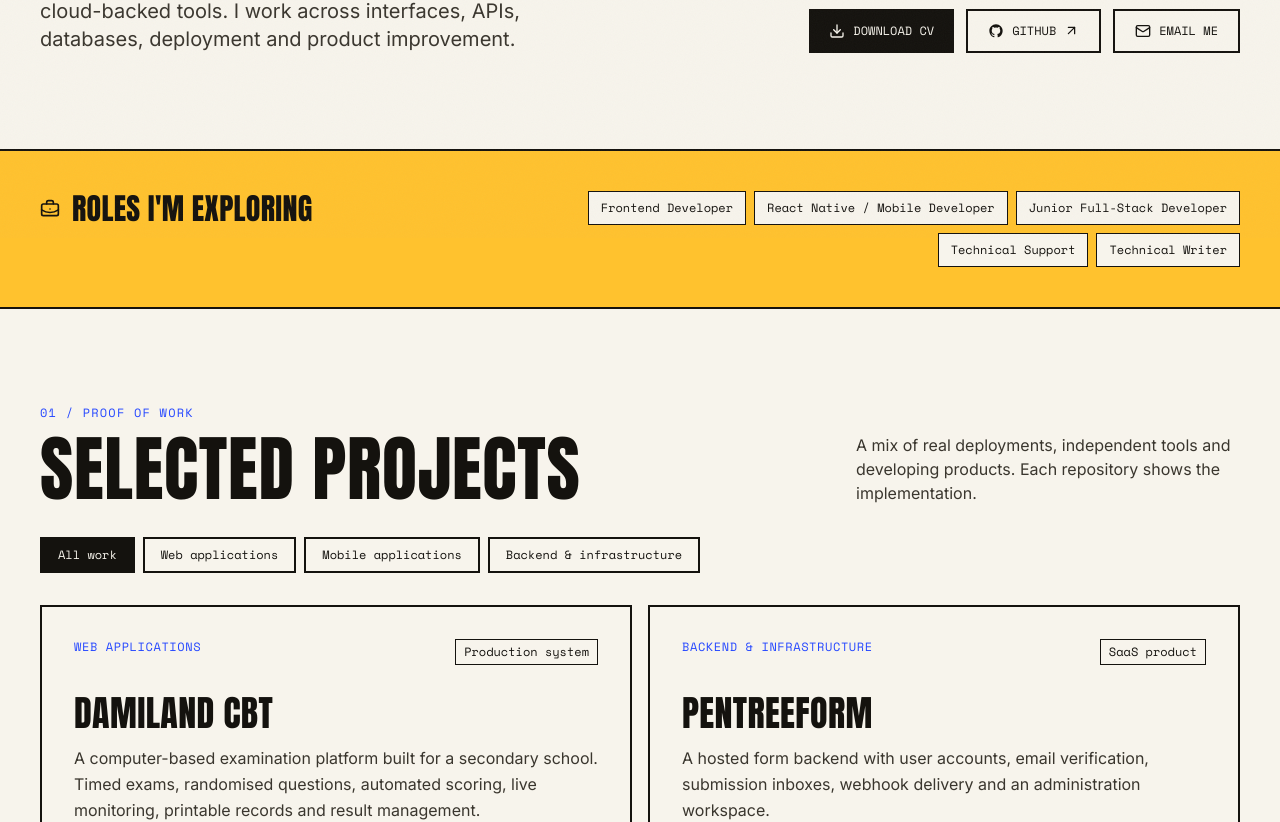
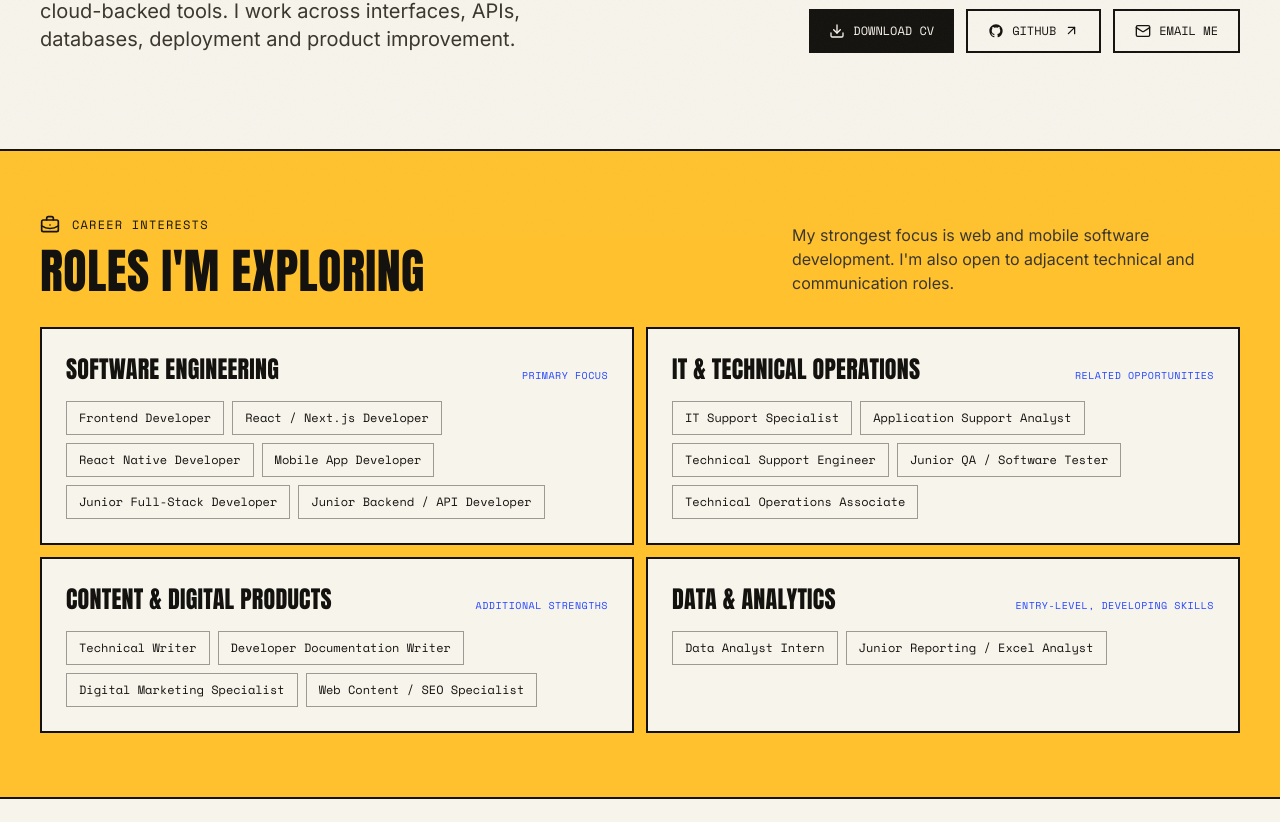
Before and after one commit to Bakareferanmi/beepeelabs-react, a React (Vite) app: page /for-recruiters in a window 1280 px wide. Shown: the part 562-1384 px from the top of the page. Built offline with nearby package versions, Linux system fonts and the light colour scheme; no server answers; the database is empty.

Commit message:
feat: expand and group recruiter-facing target roles

```diff
--- a/src/pages/Recruiters.jsx
+++ b/src/pages/Recruiters.jsx
@@ -21,7 +21,12 @@ const skills = [
   ['Backend & cloud', 'Hono, REST APIs, Express.js, Node.js, PostgreSQL, Hono, REST APIs, Cloudflare Workers, D1, authentication, webhooks, Vercel'],
   ['Tools & other', 'Git, GitHub, Excel, technical writing, troubleshooting, Python fundamentals'],
 ]
-const roles = ['Frontend Developer', 'React Native / Mobile Developer', 'Junior Full-Stack Developer', 'Technical Support', 'Technical Writer']
+const roleGroups = [
+  { title: 'Software engineering', note: 'Primary focus', roles: ['Frontend Developer', 'React / Next.js Developer', 'React Native Developer', 'Mobile App Developer', 'Junior Full-Stack Developer', 'Junior Backend / API Developer'] },
+  { title: 'IT & technical operations', note: 'Related opportunities', roles: ['IT Support Specialist', 'Application Support Analyst', 'Technical Support Engineer', 'Junior QA / Software Tester', 'Technical Operations Associate'] },
+  { title: 'Content & digital products', note: 'Additional strengths', roles: ['Technical Writer', 'Developer Documentation Writer', 'Digital Marketing Specialist', 'Web Content / SEO Specialist'] },
+  { title: 'Data & analytics', note: 'Entry-level, developing skills', roles: ['Data Analyst Intern', 'Junior Reporting / Excel Analyst'] },
+]
 const email = 'bakareferanmi96@gmail.com'
 
 function External({ href, children, className = '' }) {
@@ -56,11 +61,29 @@ export default function Recruiters({ onOpenPrivacy }) {
           </div>
         </section>
 
-        <section className="px-5 md:px-10 py-10 border-b-2 border-ink bg-yellow">
-          <motion.div {...reveal()} className="max-w-7xl mx-auto flex flex-col md:flex-row gap-5 md:items-start md:justify-between">
-            <div className="flex items-center gap-3"><BriefcaseBusiness size={20} /><h2 className="font-display text-2xl md:text-3xl">Roles I'm exploring</h2></div>
-            <div className="flex flex-wrap gap-2 md:max-w-3xl md:justify-end">{roles.map((role, i) => <motion.span key={role} {...(reduced ? {} : { initial: { opacity: 0, y: 9 }, whileInView: { opacity: 1, y: 0 }, viewport: { once: true }, transition: { delay: i * 0.06, duration: 0.35 } })} className="bg-paper border border-ink px-3 py-2 font-mono text-xs">{role}</motion.span>)}</div>
-          </motion.div>
+        <section className="px-5 md:px-10 py-12 md:py-16 border-b-2 border-ink bg-yellow">
+          <div className="max-w-7xl mx-auto">
+            <motion.div {...reveal()} className="flex flex-col md:flex-row md:justify-between md:items-end gap-4 mb-8">
+              <div>
+                <div className="flex items-center gap-3 mb-3"><BriefcaseBusiness size={20} aria-hidden="true" /><p className="font-mono text-xs uppercase tracking-widest">Career interests</p></div>
+                <h2 className="font-display text-4xl md:text-5xl">Roles I'm exploring</h2>
+              </div>
+              <p className="text-sm md:text-base text-ink-soft max-w-md">My strongest focus is web and mobile software development. I'm also open to adjacent technical and communication roles.</p>
+            </motion.div>
+            <div className="grid md:grid-cols-2 gap-3">
+              {roleGroups.map((group, index) => (
+                <motion.div key={group.title} {...reveal(Math.min(index, 3) * 0.07)} className="bg-paper border-2 border-ink p-5 md:p-6">
+                  <div className="flex flex-wrap items-baseline justify-between gap-2 mb-4">
+                    <h3 className="font-display text-xl md:text-2xl">{group.title}</h3>
+                    <span className="font-mono text-[10px] uppercase tracking-wider text-blue">{group.note}</span>
+                  </div>
+                  <div className="flex flex-wrap gap-2">
+                    {group.roles.map((role) => <span key={role} className="border border-ink/40 px-3 py-2 font-mono text-[11px] md:text-xs leading-snug">{role}</span>)}
+                  </div>
+                </motion.div>
+              ))}
+            </div>
+          </div>
         </section>
 
         <section id="selected-work" className="px-5 md:px-10 py-16 md:py-24 border-b-2 border-ink">
```
